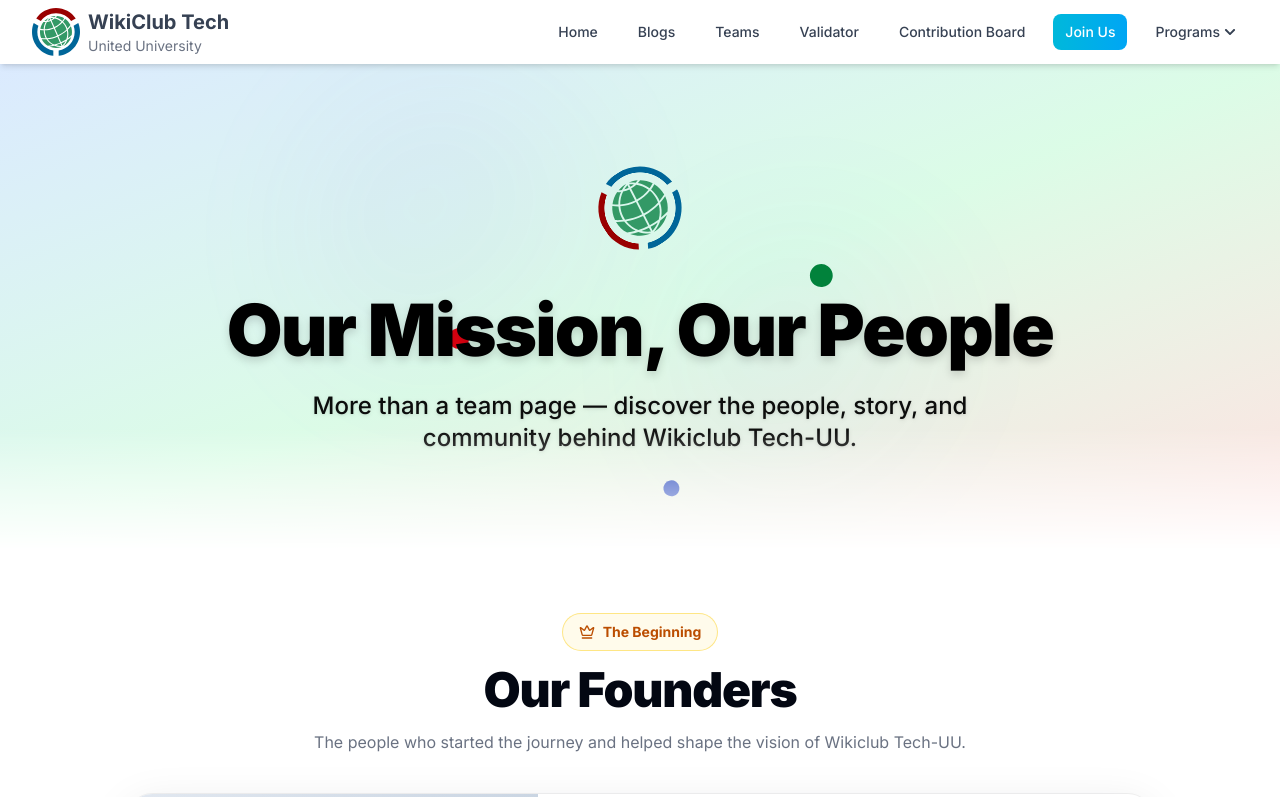
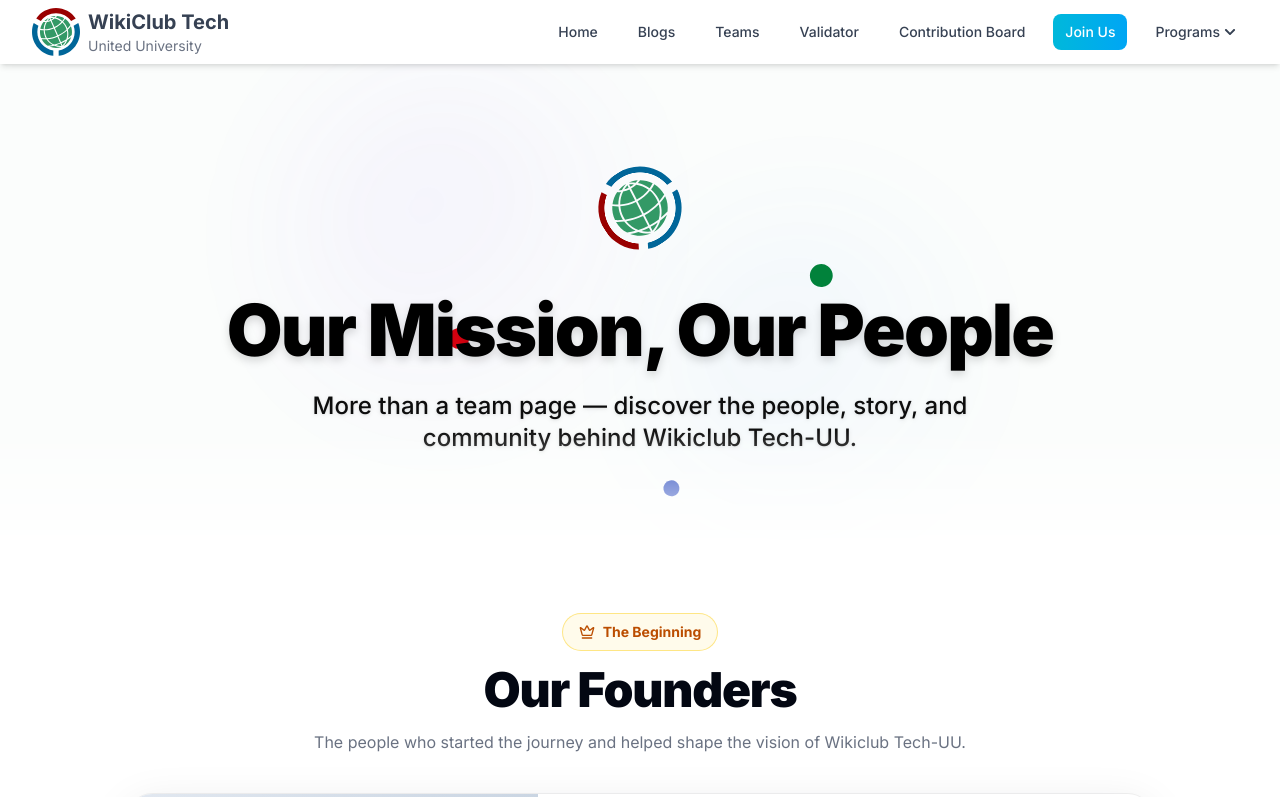
Before and after one commit to mishraji0519/wikiclubtech-nitin, a Next.js app in the folder WikiClub-Tech-UU-main/WikiClub-Tech-UU-main/: page /wikiclubtech-nitin/teams in a window 1280 px wide. Shown: the top 797 px of the page. Built offline with nearby package versions, Linux system fonts and the light colour scheme.

Commit message:
style: add soft neutral grid background to Teams hero

```diff
--- a/WikiClub-Tech-UU-main/WikiClub-Tech-UU-main/src/app/teams/page.tsx
+++ b/WikiClub-Tech-UU-main/WikiClub-Tech-UU-main/src/app/teams/page.tsx
@@ -310,8 +310,7 @@ const Index = () => {
   return (
     <div className='min-h-screen bg-background'>
       <CursorGlow />
-      <header className='relative overflow-hidden px-6 py-24 [mask-image:linear-gradient(to_bottom,black_75%,transparent)]'>
-        <div className='absolute inset-0 bg-gradient-to-br from-blue-100 via-green-100 to-red-100' />
+      <header className='relative overflow-hidden bg-[#fbfdfc] px-6 py-24 [mask-image:linear-gradient(to_bottom,black_75%,transparent)]'>
         <WikimediaBackground />
 
         <div className='container relative z-10 mx-auto max-w-6xl'>
```
